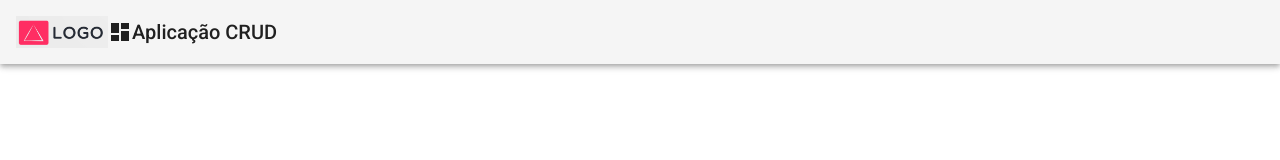
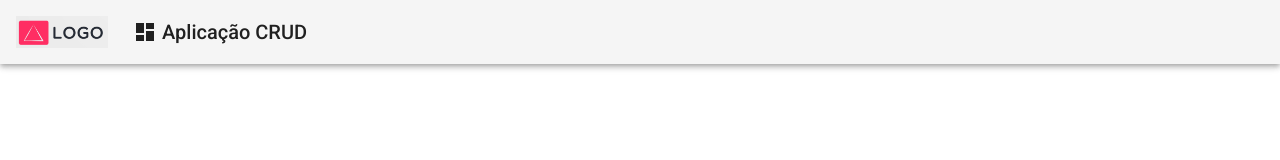
Before and after one commit to rafael-pardinho/angular-frontend-teste, an Angular app: page / in a window 1280 px wide. Shown: the top 160 px of the page. Built offline with nearby package versions, Linux system fonts and the light colour scheme.

Commit message:
inserido estilo ao css header.component.css

```diff
--- a/src/app/components/template/header/header.component.css
+++ b/src/app/components/template/header/header.component.css
@@ -12,3 +12,11 @@
 .header .logo {
     max-height: 32px;
 }
+
+.header .title-group {
+    padding-left: 25px;
+}
+
+.header .title-group i {
+    padding-right: 5px;
+}
```
